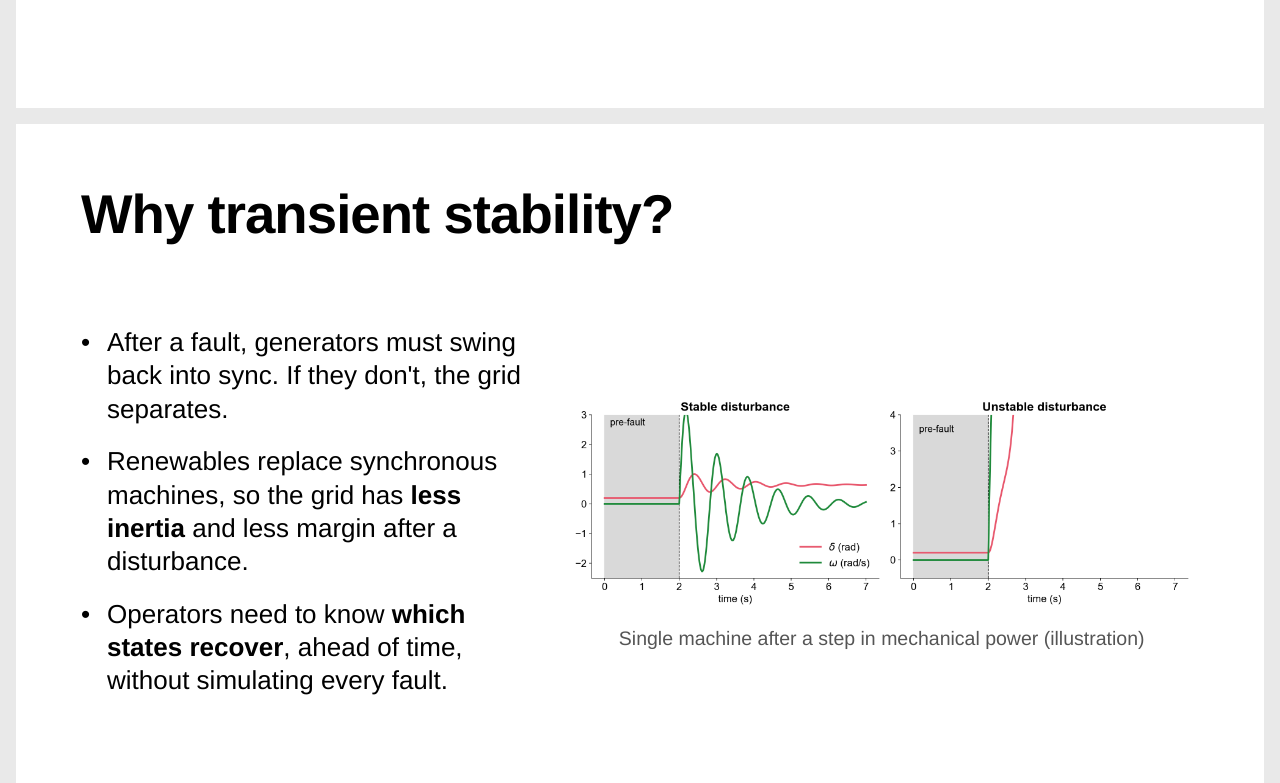
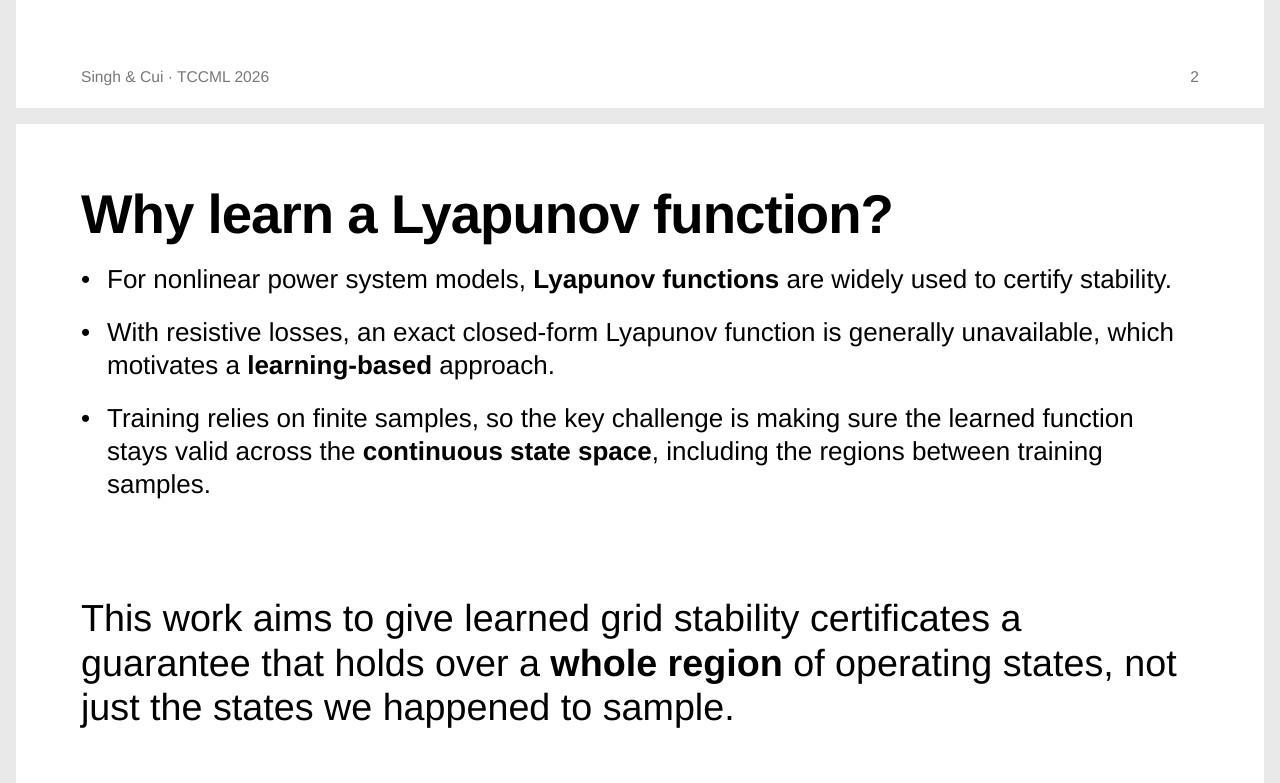
Before and after one commit to sehajr-singhs/sehajr-singhs.github.io, a plain HTML site: page share/tccml/index.html in a window 1280 px wide. Shown: the part 1327-2110 px from the top of the page. Drawn offline with nearby package versions, Linux system fonts and the light colour scheme.

Commit message:
TCCML talk and poster: apply Prof. Cui's comments
Co-Authored-By: Claude Opus 5.5 <noreply@anthropic.com>

```diff
--- a/share/tccml/index.html
+++ b/share/tccml/index.html
@@ -68,21 +68,30 @@
   <div class="venue">Tackling Climate Change with Machine Learning, NeurIPS 2026</div>
 </section>
 
-<!-- 2 Aim -->
-<section class="slide">
-  <div class="center"><p class="statement">Our aim is to give learned grid stability certificates a guarantee that holds over a <b>whole region</b> of operating states, not just the states we happened to sample.</p></div>
-</section>
-
-<!-- 3 Why -->
+<!-- 2 Why -->
 <section class="slide">
   <h1>Why transient stability?</h1>
   <div class="body">
     <div class="col" style="flex:0.7"><ul>
-      <li>After a fault, generators must swing back into sync. If they don't, the grid separates.</li>
+      <li>After a fault, generators must regain synchronism. Otherwise, the power grid may lose stability and split into separate islands.</li>
       <li>Renewables replace synchronous machines, so the grid has <b>less inertia</b> and less margin after a disturbance.</li>
       <li>Operators need to know <b>which states recover</b>, ahead of time, without simulating every fault.</li>
     </ul></div>
     <div class="col"><img src="fig/swing_stable_unstable.png" alt="stable and unstable swing after a disturbance"><p class="small" style="text-align:center;margin-top:16px;">Single machine after a step in mechanical power (illustration)</p></div>
+  </div>
+  <div class="foot"><span>Singh &amp; Cui · TCCML 2026</span><span>2</span></div>
+</section>
+
+<!-- 3 Aim -->
+<section class="slide">
+  <h1>Why learn a Lyapunov function?</h1>
+  <div class="body" style="flex-direction:column;align-items:stretch;">
+    <ul>
+      <li>For nonlinear power system models, <b>Lyapunov functions</b> are widely used to certify stability.</li>
+      <li>With resistive losses, an exact closed-form Lyapunov function is generally unavailable, which motivates a <b>learning-based</b> approach.</li>
+      <li>Training relies on finite samples, so the key challenge is making sure the learned function stays valid across the <b>continuous state space</b>, including the regions between training samples.</li>
+    </ul>
+    <p class="statement" style="font-size:58px;margin-top:56px;max-width:none;">This work aims to give learned grid stability certificates a guarantee that holds over a <b>whole region</b> of operating states, not just the states we happened to sample.</p>
   </div>
   <div class="foot"><span>Singh &amp; Cui · TCCML 2026</span><span>3</span></div>
 </section>
```
Also changed, not shown: share/tccml/poster/TCCML-poster-Singh-Cui.png, 2 other files.
